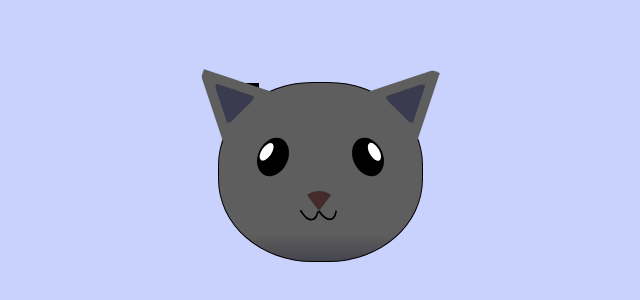
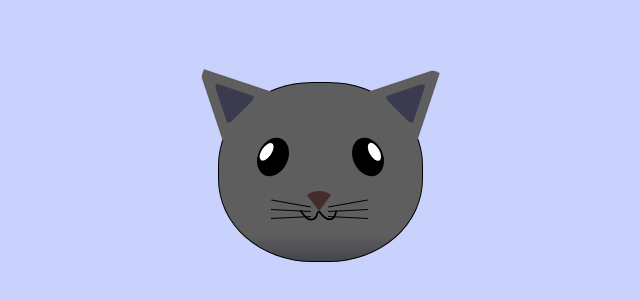
Before and after one commit to mrAbdhas/fcc-intermediate-css-cat-painting, a plain HTML site: page index.html in a window 1280 px wide. Shown: the part 228-528 px from the top of the page, 320-960 px from the left. Drawn offline with Linux system fonts and the light colour scheme.

Commit message:
step71 - step82
just completed pratice project named:  Learn Intermediate CSS by Building a Cat Paintin g

```diff
--- a/styles.css
+++ b/styles.css
@@ -165,3 +165,45 @@ body{
     height: 1px;
     background-color: #000;
 }
+
+.cat-whisker-left-top{
+    position: absolute;
+    top: 120px;
+    left: 52px;
+    transform: rotate(10deg);
+}
+
+.cat-whisker-left-middle{
+    position: absolute;
+    top: 127px;
+    left: 52px;
+    transform: rotate(3deg);
+}
+
+.cat-whisker-left-bottom{
+    position: absolute;
+    top: 134px;
+    left: 52px;
+    transform: rotate(-3deg);
+}
+
+.cat-whisker-right-top{
+    position: absolute;
+    top: 120px;
+    left: 109px;
+    transform: rotate(-10deg);
+}
+
+.cat-whisker-right-middle{
+    position: absolute;
+    top: 127px;
+    left: 109px;
+    transform: rotate(-3deg);
+}
+
+.cat-whisker-right-bottom{
+    position: absolute;
+    top: 134px;
+    left: 109px;
+    transform: rotate(3deg);
+}
```
